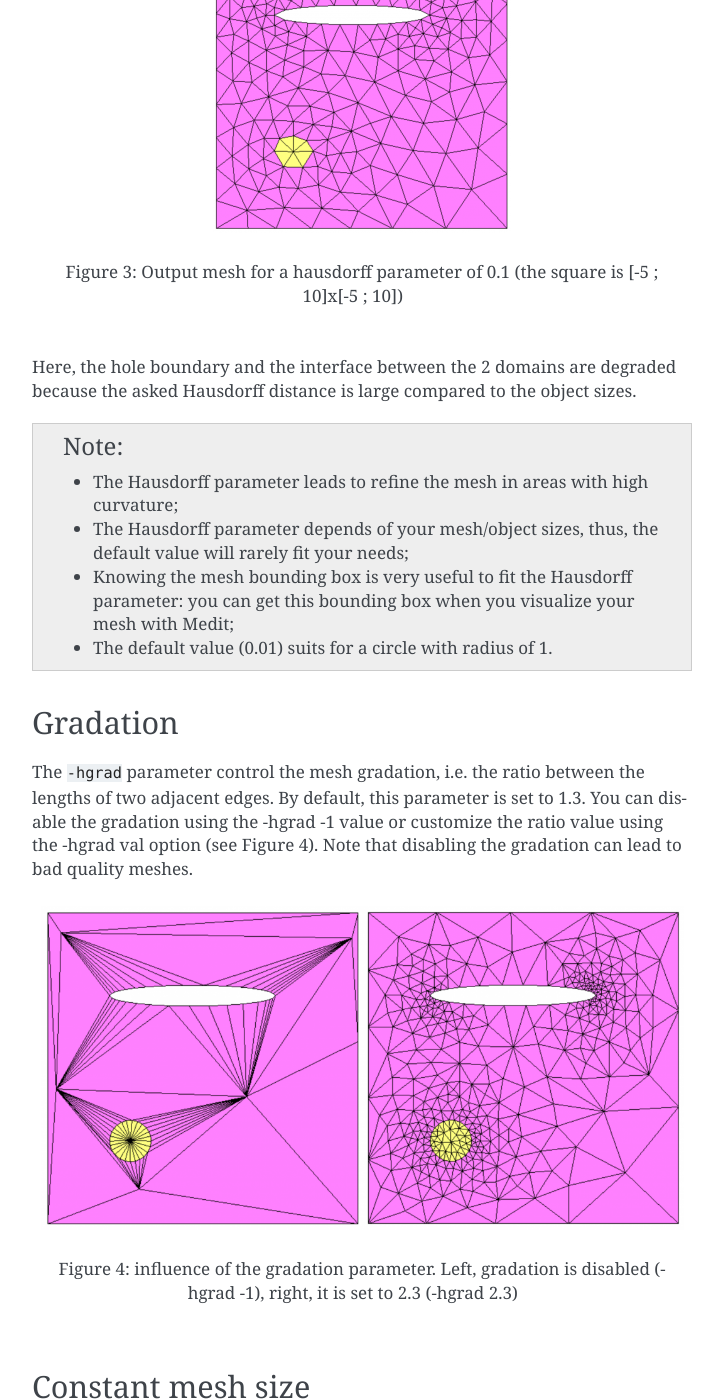
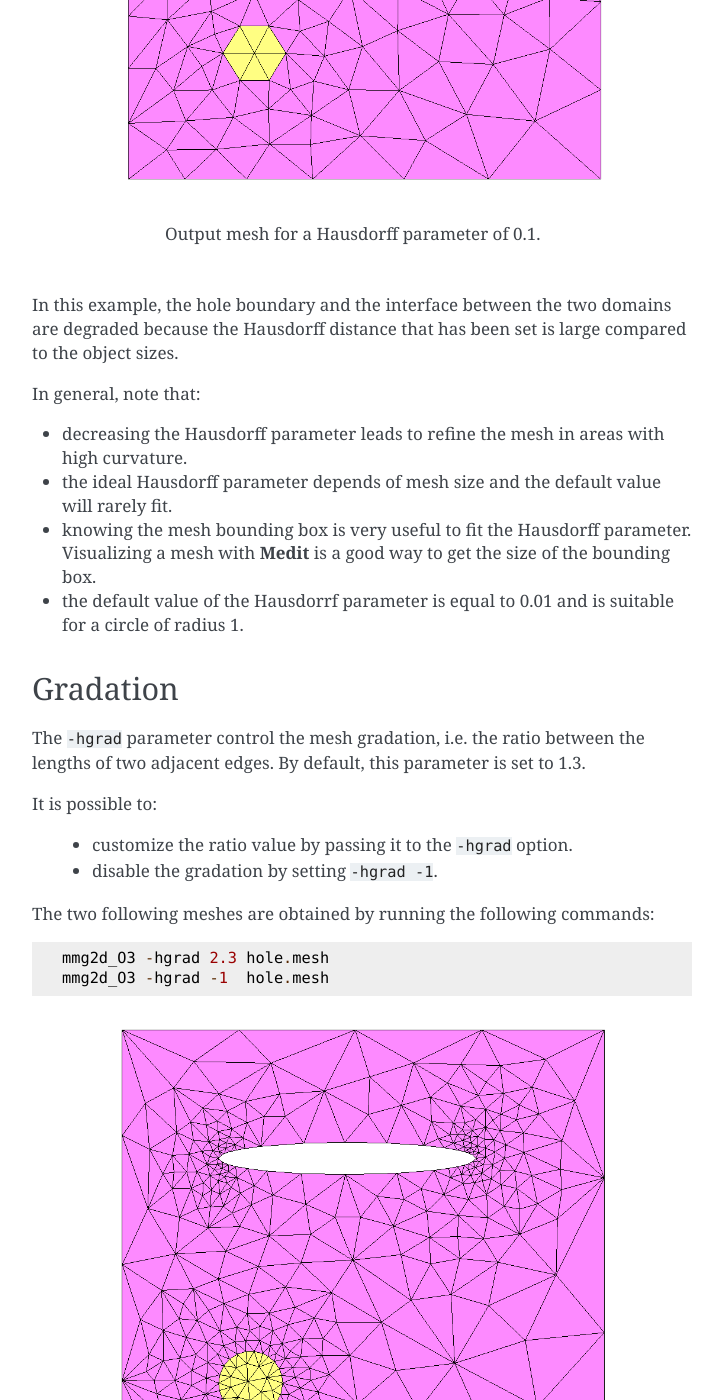
Before and after one commit to corentin-prigent/mmg-manual, a Sphinx documentation site: the page built from source/tutorials/tutorials_mmg2d_mesh_adaptation.rst, in a window 1280 px wide and 1400 px high, scrolled down 2363 px. Shown: the whole window, without its empty margins (388-1111 px from the left). Built offline with Sphinx 7.4.7, drawn with Linux system fonts in a browser that asks for light colours; some of the changed text lies outside the part shown.

Commit message:
mesh adaptation in 2d

```diff
--- a/source/tutorials/tutorials_mmg2d_mesh_adaptation.rst
+++ b/source/tutorials/tutorials_mmg2d_mesh_adaptation.rst
@@ -7,11 +7,10 @@
 
 .. figure:: /figures/tutorials/hole-mesh-init.png
     :align: center
+    :height: 500 px
 
-    Initial mesh
-
-This mesh contains a hole and two domains with different references (yellow and
-pink).
+    Initial mesh: a square with a hole and two different domains (different
+    references)
 
 ******************
 Default parameters
@@ -21,43 +20,56 @@
 
     mmg2d_O3 hole.mesh
 
-The output mesh, stored in a file called ``hole.o.mesh`` is displayed below:
+The output mesh, stored in a file called ``hole.o.mesh``, is displayed below:
 
 .. figure:: /figures/tutorials/hole-mesh-out.png
     :align: center
+    :height: 500 px
 
     Output mesh with default parameters
 
-**mmg** attempt to unrefine the mesh while preserving the maximal distance between the
-ideal geometry and its discretization (``-hausd`` parameter, 0.01 by default) and with
-respect to the prescribed gradation ( ``-hgrad`` option, 1.3 by default) that impose
-the maximal ratio between the lengths of two adjacent edges.
+**mmg** attempt to unrefine the mesh while:
+    * preserving the maximal distance between the ideal geometry and its
+      discretization (set with ``-hausd`` option, equal to 0.01 by default).
+    * applying the prescribed gradation (set with ``-hgrad`` option, 1.3 by
+      default) that enforces the maximal length ratio between two adjacent
+      edges.
+    * preserving the subdomains.
 
 ******************************
 Boundary approximation control
 ******************************
 
 The boundary approximation is controlled by the Hausdorff parameter.
-You can use the ``-hausd`` option to adapt the Hausdorff value to your needs.
-We obtain the result displayed on Figure 3 by asking for a maximal Hausdorff
-distance of 0.1 (our mesh bounding box is [-5 ; 10]x[-5 ; 10] )::
+The ``-hausd`` option allows to adapt the Hausdorff value.
+The mesh bounding box of this example is [-5 ; 10]x[-5 ; 10]. To set a maximal
+Hausdorff distance of 0.1, run the following command::
 
     mmg2d_O3 -hausd 0.1 hole.mesh
 
-.. figure:: /figures/user_guide/hole-mesh-out2.png
+This produces the following output:
+
+.. figure:: /figures/tutorials/hole-mesh-out2.png
     :align: center
+    :height: 500 px
 
-    Figure 3: Output mesh for a hausdorff parameter of 0.1 (the square is [-5 ; 10]x[-5 ; 10])
+    Output mesh for a Hausdorff parameter of 0.1.
 
-Here, the hole boundary and the interface between the 2 domains are degraded
-because the asked Hausdorff distance is large compared to the object sizes.
+In this example, the hole boundary and the interface between the two domains are
+degraded because the Hausdorff distance that has been set is large compared to
+the object sizes.
 
-.. note::
+In general, note that:
 
-    * The Hausdorff parameter leads to refine the mesh in areas with high curvature;
-    * The Hausdorff parameter depends of your mesh/object sizes, thus, the default value will rarely fit your needs;
-    * Knowing the mesh bounding box is very useful to fit the Hausdorff parameter: you can get this bounding box when you visualize your mesh with Medit;
-    * The default value (0.01) suits for a circle with radius of 1.
+* decreasing the Hausdorff parameter leads to refine the mesh in areas
+  with high curvature.
+* the ideal Hausdorff parameter depends of mesh size and the default value will
+  rarely fit.
+* knowing the mesh bounding box is very useful to fit the Hausdorff parameter.
+  Visualizing a mesh with **Medit** is a good way to get the size of the
+  bounding box.
+* the default value of the Hausdorrf parameter is equal to 0.01 and is suitable
+  for a circle of radius 1.
 
 *********
 Gradation
@@ -65,14 +77,30 @@
 
 The ``-hgrad`` parameter control the mesh gradation, i.e. the ratio between the
 lengths of two adjacent edges. By default, this parameter is set to 1.3.
-You can disable the gradation using the -hgrad -1 value or customize the ratio
-value using the -hgrad val option (see Figure 4).
+
+It is possible to:
+
+  * customize the ratio value by passing it to the ``-hgrad`` option.
+  * disable the gradation by setting ``-hgrad -1``.
+
+The two following meshes are obtained by running the following commands::
+
+    mmg2d_O3 -hgrad 2.3 hole.mesh
+    mmg2d_O3 -hgrad -1  hole.mesh
+
+.. figure:: /figures/tutorials/hole-mesh-gradation2.png
+    :align: center
+    :height: 500 px
+
+    Output mesh with gradation set to 2.3
+
+.. figure:: /figures/tutorials/hole-mesh-gradation.png
+    :align: center
+    :height: 500 px
+
+    Output mesh without gradation
+
 Note that disabling the gradation can lead to bad quality meshes.
-
-.. figure:: /figures/user_guide/hole-mesh-gradation.png
-    :align: center
-
-    Figure 4: influence of the gradation parameter. Left, gradation is disabled (-hgrad -1), right, it is set to 2.3 (-hgrad 2.3)
 
 ******************
 Constant mesh size
```
Also changed, not shown: source/figures/tutorials/hole-mesh-gradation.png (added), source/figures/tutorials/hole-mesh-gradation2.png (added), source/figures/tutorials/hole-mesh-out2.png (added), source/figures/user_guide/hole-mesh-gradation.png (deleted), source/figures/user_guide/hole-mesh-out2.png (deleted).
